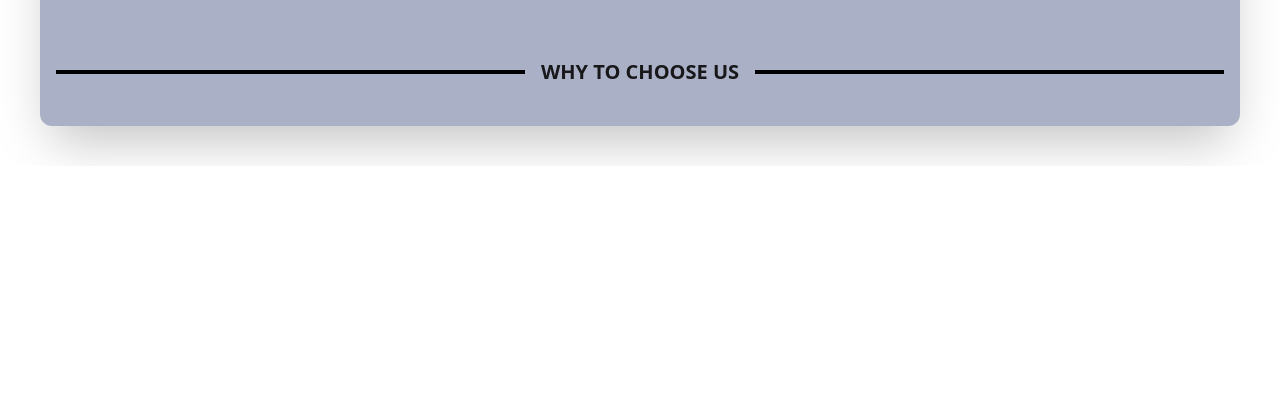
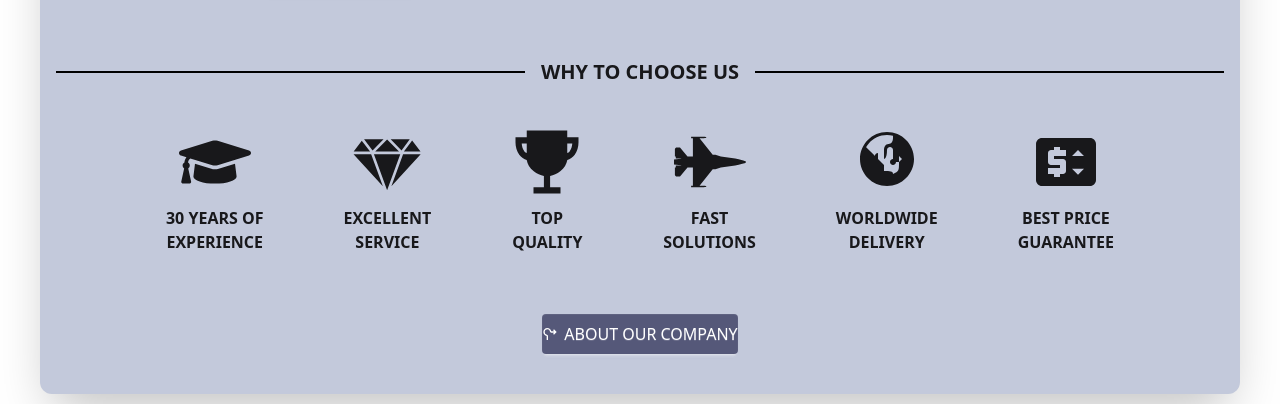
Before and after one commit to mhseber/HomeNova, a Next.js app: page / in a window 1280 px wide. Shown: the part 1581-1985 px from the top of the page. Before the commit the page ends 1747 px from the top, so only its background shows below. Built offline with nearby package versions, Linux system fonts and the light colour scheme.

Commit message:
Video Section Update Code

```diff
--- a/package.json
+++ b/package.json
@@ -12,6 +12,7 @@
     "next": "15.3.4",
     "react": "^19.0.0",
     "react-dom": "^19.0.0",
+    "react-icons": "^5.5.0",
     "react-responsive-carousel": "^3.2.23"
   },
   "devDependencies": {
--- a/src/app/Pages/Video.jsx
+++ b/src/app/Pages/Video.jsx
@@ -1,7 +1,14 @@
+import { FaGraduationCap } from "react-icons/fa";
+import { GiCutDiamond } from "react-icons/gi";
+import { IoTrophySharp } from "react-icons/io5";
+import { FaFighterJet } from "react-icons/fa";
+import { TiWorld } from "react-icons/ti";
+import { MdPriceChange } from "react-icons/md";
+import { MdOutlineRoundaboutRight } from "react-icons/md";
 const Video = () => {
   return (
     <div className="p-5 sm:p-10">
-      <div className="mt-10  bg-[#aab1c6] shadow-2xl  rounded-xl">
+      <div className="mt-10  bg-[#c3c9db] shadow-2xl  rounded-xl">
         {/* Video + Form section */}
         <div className="flex flex-col-reverse items-center justify-between gap-10 p-5 lg:flex-row">
           {/* Form */}
@@ -87,11 +94,63 @@ const Video = () => {
         {/* CHOOSE icons section */}
         <section className="px-4 py-10">
           <div className="flex items-center gap-4">
-            <div className="flex-grow border-t-4 border-black" />
+            <div className="flex-grow border-t-2 border-black" />
             <span className="text-xl font-semibold whitespace-nowrap">
               WHY TO CHOOSE US
             </span>
-            <div className="flex-grow border-t-4 border-black" />
+            <div className="flex-grow border-t-2 border-black" />
+          </div>
+          {/* icons + text */}
+          <section className="flex flex-wrap justify-center gap-20 py-10 text-center">
+            <div>
+              <FaGraduationCap className="mx-auto text-7xl" />
+              <p className="mt-2 font-semibold">
+                30 YEARS OF <br />
+                EXPERIENCE
+              </p>
+            </div>
+            <div>
+              <GiCutDiamond className="mx-auto text-7xl" />
+              <p className="mt-2 font-semibold">
+                EXCELLENT <br />
+                SERVICE
+              </p>
+            </div>
+            <div>
+              <IoTrophySharp className="mx-auto text-7xl" />
+              <p className="mt-2 font-semibold">
+                TOP <br />
+                QUALITY
+              </p>
+            </div>
+            <div>
+              <FaFighterJet className="mx-auto text-7xl" />
+              <p className="mt-2 font-semibold">
+                FAST <br />
+                SOLUTIONS
+              </p>
+            </div>
+            <div>
+              <TiWorld className="mx-auto text-7xl" />
+              <p className="mt-2 font-semibold">
+                WORLDWIDE <br />
+                DELIVERY
+              </p>
+            </div>
+            <div>
+              <MdPriceChange className="mx-auto text-7xl" />
+              <p className="mt-2 font-semibold">
+                BEST PRICE <br />
+                GUARANTEE
+              </p>
+            </div>
+          </section>
+          {/* Button */}
+          <div className="mt-5 text-center">
+            <button className="btn bg-[#555879] border-none text-white">
+              <MdOutlineRoundaboutRight />
+              ABOUT OUR COMPANY
+            </button>
           </div>
         </section>
       </div>
```
Also changed, not shown: 1 other file (tests, documents, lock files or other folders).
